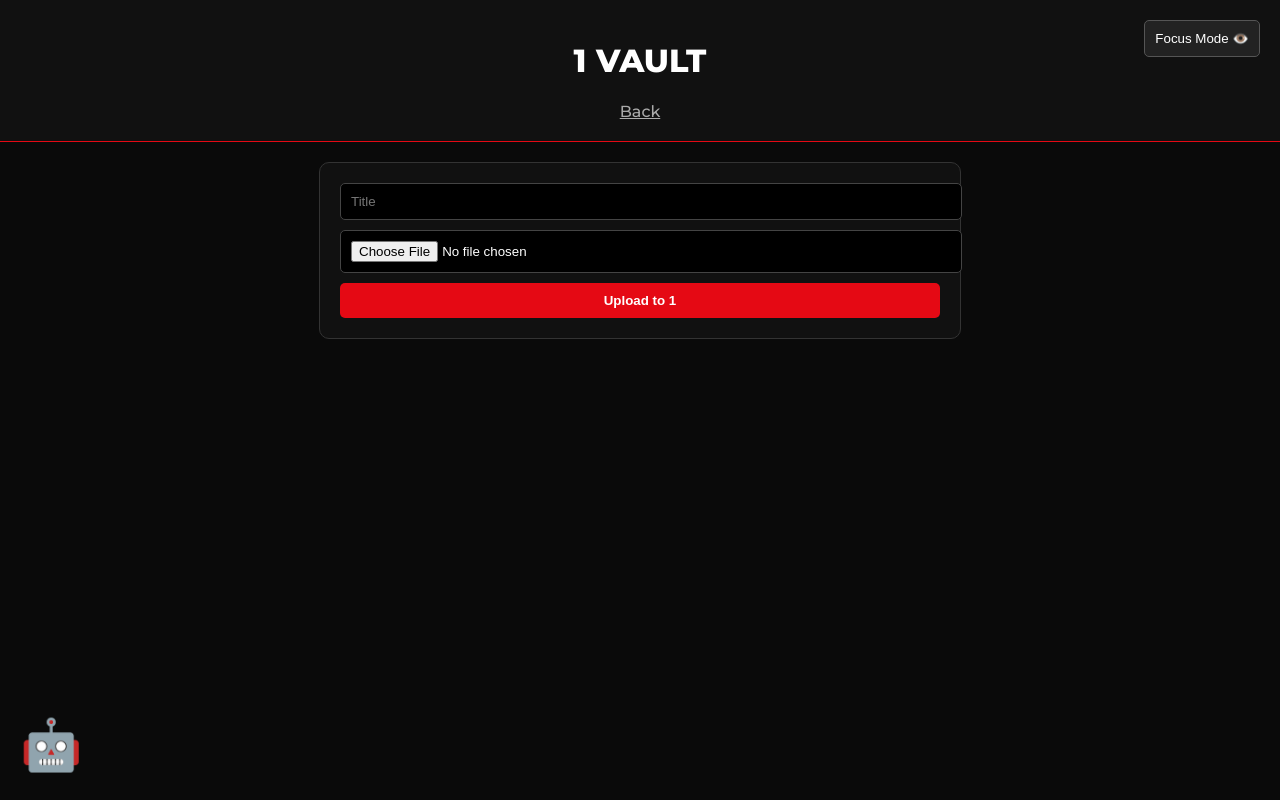
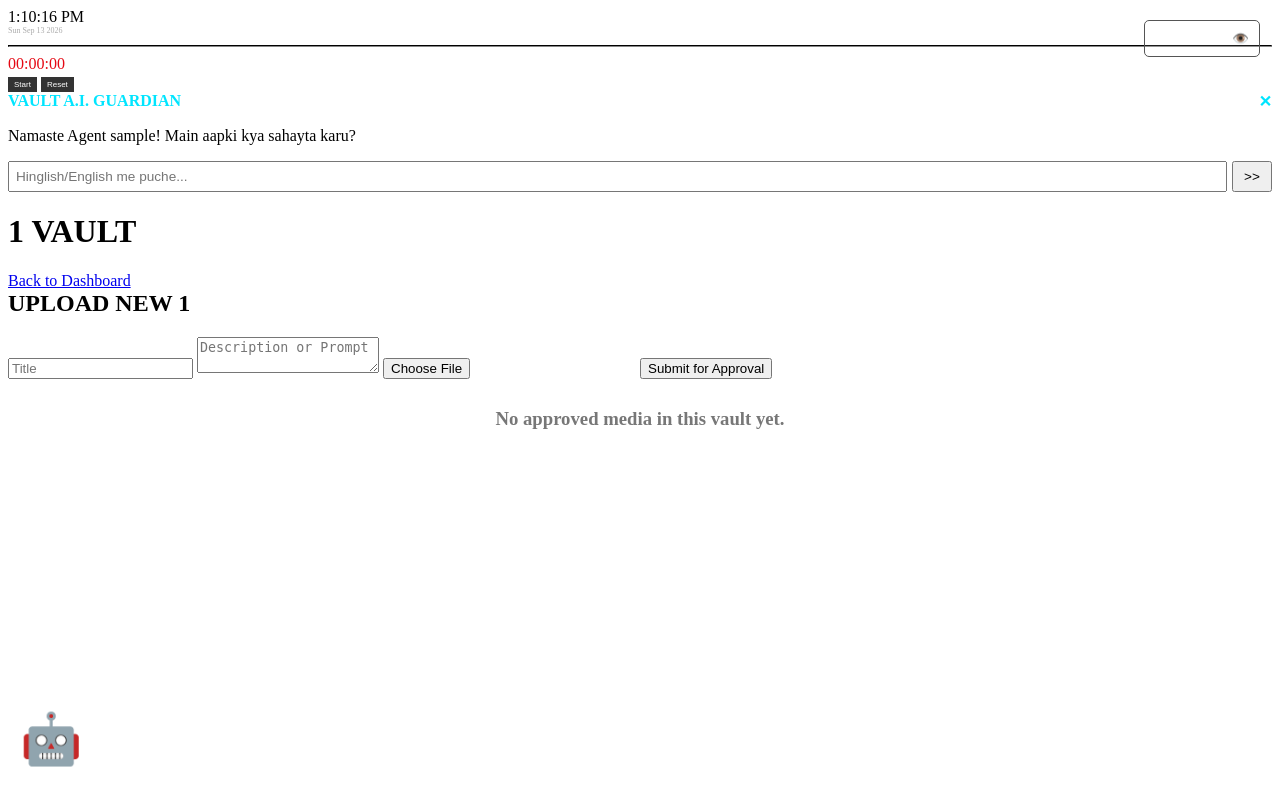
Before and after one commit to aakashofficial4551-alt/Apna-Gallery, a Flask app: page /gallery/1 in a window 1280 px wide. Run offline with Flask 3, Linux system fonts and the light colour scheme; the visitor is signed in with stand-in values (Sample User, id 1); data that the repository does not hold is empty.

Commit message:
Enhance gallery.html layout and functionality
Refactor HTML structure and improve accessibility features. Update AI chat box and focus mode UI.

```diff
--- a/Public_Gallery/templates/gallery.html
+++ b/Public_Gallery/templates/gallery.html
@@ -3,93 +3,96 @@
 <head>
     <title>{{ category }} Vault</title>
     <link href="https://fonts.googleapis.com/css2?family=Montserrat:wght@300;500;800&display=swap" rel="stylesheet">
-    <style>
-        body { font-family: 'Montserrat', sans-serif; background: #0a0a0a; color: #fff; margin: 0; transition: 0.5s;}
-        header { padding: 20px; background: #111; text-align: center; border-bottom: 1px solid #e50914;}
-
-        .upload-box { max-width: 600px; margin: 20px auto; background: #111; padding: 20px; border-radius: 10px; border: 1px solid #333; }
-        input, textarea, select { width: 100%; padding: 10px; background: #000; color: #fff; border: 1px solid #444; border-radius: 5px; margin-bottom: 10px; }
-        .btn { background: #e50914; color: white; border: none; padding: 10px 20px; cursor: pointer; border-radius: 5px; font-weight: bold; width: 100%;}
-
-        .gallery { display: grid; grid-template-columns: repeat(auto-fill, minmax(300px, 1fr)); gap: 20px; padding: 20px; max-width: 1200px; margin: 0 auto; }
-        .media-card { background: #111; border-radius: 10px; overflow: hidden; border: 1px solid #222; }
-        .media-card img, .media-card video { width: 100%; height: 250px; object-fit: cover; }
-        .card-info { padding: 15px; }
-
-        /* Mascot */
-        .mascot { position: fixed; bottom: 20px; left: 20px; font-size: 50px; z-index: 1000; animation: float 3s infinite ease-in-out; cursor: pointer; }
-        @keyframes float { 0%, 100% { transform: translateY(0); } 50% { transform: translateY(-15px); } }
-
-        /* AI Chat */
-        .ai-chat-box { display: none; position: fixed; bottom: 90px; left: 20px; width: 300px; background: rgba(0,0,0,0.9); border: 1px solid #00e5ff; border-radius: 10px; padding: 15px; z-index: 1000; }
-        .ai-messages { height: 200px; overflow-y: auto; color: #ccc; font-size: 0.9em; margin-bottom: 10px;}
-        .ai-messages p { padding: 8px; border-radius: 5px; background: #222; margin: 5px 0;}
-        .bot { border-left: 2px solid #00e5ff; } .user { border-right: 2px solid #e50914; text-align: right; }
-
-        /* Focus Mode UI */
-        body.focus-mode header, body.focus-mode .upload-box, body.focus-mode .mascot { display: none !important; }
-        body.focus-mode { background: #000; }
-        .focus-tools { display: none; position: fixed; top: 20px; left: 20px; background: rgba(0,0,0,0.8); padding: 15px; border: 1px solid #00e5ff; border-radius: 10px; color: #00e5ff; font-family: monospace; font-size: 1.5em; z-index: 9999; }
-        body.focus-mode .focus-tools { display: block; }
-
-        .focus-btn { position: fixed; top: 20px; right: 20px; background: #222; color: white; border: 1px solid #555; padding: 10px; border-radius: 5px; cursor: pointer; z-index: 9999; }
-    </style>
+    <link rel="stylesheet" href="{{ url_for('static', filename='css/style.css') }}">
 </head>
 <body>
+    <button id="focus-btn" class="focus-btn" onclick="toggleFocus()">Focus Mode 👁️</button>
+    <div class="mascot" onclick="toggleAI()" title="Click to chat with AI">🤖</div>
 
-    <button id="focus-btn" class="focus-btn" onclick="toggleFocus()">Focus Mode 👁️</button>
-    <div class="mascot" onclick="toggleAI()">🤖</div>
-
-    <!-- Focus Tools (Clock & Stopwatch) -->
+    <!-- Focus Tools -->
     <div class="focus-tools">
         <div id="live-clock">00:00:00</div>
         <div id="live-date" style="font-size: 0.5em; color: #aaa; margin-bottom: 10px;">Date</div>
         <hr style="border-color:#333;">
         <div id="stopwatch" style="color: #e50914;">00:00:00</div>
-        <button onclick="startStopwatch()" style="font-size:0.5em; background:#333; color:white; border:none; cursor:pointer;">Start</button>
-        <button onclick="resetStopwatch()" style="font-size:0.5em; background:#333; color:white; border:none; cursor:pointer;">Reset</button>
+        <button onclick="startStopwatch()" style="font-size:0.5em; background:#333; color:white; border:none; cursor:pointer; padding:3px 6px;">Start</button>
+        <button onclick="resetStopwatch()" style="font-size:0.5em; background:#333; color:white; border:none; cursor:pointer; padding:3px 6px;">Reset</button>
     </div>
 
-    <!-- AI Chat -->
+    <!-- AI Chat Box -->
     <div class="ai-chat-box" id="ai-chat">
-        <div style="color:#00e5ff; font-weight:bold; margin-bottom:5px;">VAULT A.I.</div>
-        <div class="ai-messages" id="ai-messages"><p class="bot">Namaste! Main aapka AI Assistant hu. Boliye, kya madad karu?</p></div>
+        <div style="color:#00e5ff; font-weight:bold; margin-bottom:5px; display:flex; justify-content:space-between;">
+            <span>VAULT A.I. GUARDIAN</span>
+            <span style="cursor:pointer;" onclick="toggleAI()">✕</span>
+        </div>
+        <div class="ai-messages" id="ai-messages"><p class="bot">Namaste Agent {{ session.username }}! Main aapki kya sahayta karu?</p></div>
         <div style="display:flex; gap:5px;">
-            <input type="text" id="ai-input" placeholder="Type in English/Hindi..." style="margin:0; padding:5px; flex:1;">
-            <button class="btn" style="width:auto; padding:5px 10px;" onclick="sendAI()">>></button>
+            <input type="text" id="ai-input" placeholder="Hinglish/English me puche..." style="margin:0; padding:6px; flex:1; font-size:0.85em;">
+            <button class="btn" style="width:auto; padding:6px 10px; font-size:0.85em;" onclick="sendAI()">>></button>
         </div>
     </div>
 
-    <header><h1>{{ category }} <span>VAULT</span></h1><a href="/dashboard" style="color:#aaa;">Back</a></header>
+    <header>
+        <h1>{{ category }} <span>VAULT</span></h1>
+        <div class="nav-links"><a href="/dashboard">Back to Dashboard</a></div>
+    </header>
+
+    <div class="container">
+        {% with messages = get_flashed_messages(with_categories=true) %}
+          {% if messages %}{% for c, m in messages %}<div style="color: green; text-align:center; margin-bottom:15px; font-weight:bold;">{{ m }}</div>{% endfor %}{% endif %}
+        {% endwith %}
 
         <div class="upload-box">
+            <h2 style="margin-top:0; color:var(--accent-color);">UPLOAD NEW {{ category|upper }}</h2>
             <form action="/gallery/{{ category }}" method="POST" enctype="multipart/form-data">
                 <input type="text" name="title" placeholder="Title" required>
-            <input type="file" name="media" required style="color: white;">
-            <button type="submit" class="btn">Upload to {{ category }}</button>
+                <textarea name="prompt" placeholder="{% if category == 'Shayari' %}Write your Shayari / Quote here...{% else %}Description or Prompt{% endif %}" {% if category == 'Shayari' %}required{% endif %}></textarea>
+                {% if category != 'Shayari' %}
+                <input type="file" name="media" required style="color: white; padding: 10px 0;">
+                {% else %}
+                <input type="file" name="media" style="color: white; padding: 10px 0;" title="Optional background image">
+                {% endif %}
+                <button type="submit" class="btn">Submit for Approval</button>
             </form>
         </div>
 
         <div class="gallery">
             {% for item in media_files %}
                 <div class="media-card">
-                {% if item.category == 'Video' %}
-                    <video controls style="width:100%;"><source src="{{ url_for('static', filename='uploads/' + item.filename) }}"></video>
+                    <div class="media-content">
+                        {% if item.filename == 'SHAYARI_TEXT' %}
+                            <div style="padding: 20px; text-align:center; font-style:italic; font-size:1.2em; color: #ff9800;">"{{ item.prompt }}"</div>
+                        {% elif item.category == 'Video' %}
+                            <video controls><source src="{{ url_for('static', filename='uploads/' + item.filename) }}"></video>
                         {% elif item.category == 'Music' %}
-                    <audio controls style="width:100%; margin-top:50px;"><source src="{{ url_for('static', filename='uploads/' + item.filename) }}"></audio>
+                            <audio controls style="width: 85%;"><source src="{{ url_for('static', filename='uploads/' + item.filename) }}"></audio>
+                        {% elif item.category == 'Document' %}
+                            <a href="{{ url_for('static', filename='uploads/' + item.filename) }}" target="_blank" style="color:white; text-decoration:none; text-align:center;">
+                                <div style="font-size: 60px;">📄</div><div>View Doc</div>
+                            </a>
                         {% else %}
                             <img src="{{ url_for('static', filename='uploads/' + item.filename) }}">
                         {% endif %}
+                    </div>
                     <div class="card-info">
-                    <h3 style="color:#e50914; margin:0;">{{ item.title }}</h3>
+                        <h3>{{ item.title }}</h3>
                         <p style="font-size: 0.8em; color: #888;">By: {{ item.uploaded_by }}</p>
+                        {% if item.filename != 'SHAYARI_TEXT' and item.prompt %}
+                            <p style="font-size: 0.9em; color:#ccc;">{{ item.prompt }}</p>
+                        {% endif %}
+                        <div class="action-bar">
+                            <button class="action-btn" onclick="likeMedia({{ item.id }})">🔥 <span id="like-{{ item.id }}">{{ item.likes }}</span></button>
+                            <button class="action-btn" onclick="navigator.clipboard.writeText(window.location.href); alert('Link Copied!');">🔗 Share</button>
                         </div>
                     </div>
+                </div>
+            {% else %}
+                <h3 style="color: #777; text-align: center; grid-column: 1/-1;">No approved media in this vault yet.</h3>
             {% endfor %}
+        </div>
     </div>
 
     <script>
-        // Focus Mode & Clock Logic
         function toggleFocus() { document.body.classList.toggle('focus-mode'); }
         setInterval(() => {
             let d = new Date();
@@ -110,28 +113,33 @@
         }
         function resetStopwatch() { clearInterval(swTimer); swSeconds = 0; document.getElementById('stopwatch').innerText = "00:00:00"; }
 
-        // Advanced AI Logic (Hindi/English)
         function toggleAI() { let b = document.getElementById('ai-chat'); b.style.display = b.style.display === 'block' ? 'none' : 'block'; }
+
         function sendAI() {
             let input = document.getElementById('ai-input');
             let msgs = document.getElementById('ai-messages');
-            let query = input.value.toLowerCase();
+            let query = input.value.trim();
             if(!query) return;
-            msgs.innerHTML += `<p class="user">${input.value}</p>`;
+            msgs.innerHTML += `<p class="user">${query}</p>`;
             input.value = ''; msgs.scrollTop = msgs.scrollHeight;
 
-            setTimeout(() => {
-                let reply = "Mujhe samajh nahi aaya. Can you rephrase?";
-                if(query.includes('hi') || query.includes('hello')) reply = "Hello Agent! Kya chal raha hai?";
-                else if(query.includes('kaise ho') || query.includes('how are you')) reply = "Main ekdum theek hu! System fully operational hai. Aap batao?";
-                else if(query.includes('naam') || query.includes('name')) reply = "Mera naam Vault A.I. hai. Main SOCHO KYA HOGA ka guardian hu.";
-                else if(query.includes('kya kar') || query.includes('doing')) reply = "Main is vault ki security aur files ko monitor kar raha hu.";
-                else if(query.includes('radhe')) reply = "RADHE RADHE! 🙏 Jai Shree Krishna.";
-                else if(query.includes('photo') || query.includes('video')) reply = "Aap dashboard se kisi bhi category me jakar files dekh sakte hain.";
+            // Fetch from separate ai_service python backend via app.py
+            fetch('/api/ai', {
+                method: 'POST',
+                headers: { 'Content-Type': 'application/json' },
+                body: JSON.stringify({ query: query })
+            })
+            .then(res => res.json())
+            .then(data => {
+                msgs.innerHTML += `<p class="bot">${data.reply}</p>`;
+                msgs.scrollTop = msgs.scrollHeight;
+            });
+        }
 
-                msgs.innerHTML += `<p class="bot">${reply}</p>`;
-                msgs.scrollTop = msgs.scrollHeight;
-            }, 800);
+        function likeMedia(id) {
+            fetch('/like/' + id, { method: 'POST' })
+            .then(res => res.json())
+            .then(data => { document.getElementById('like-' + id).innerText = data.likes; });
         }
     </script>
 </body>
```
Lines whose indentation alone changed are shown as unchanged.
